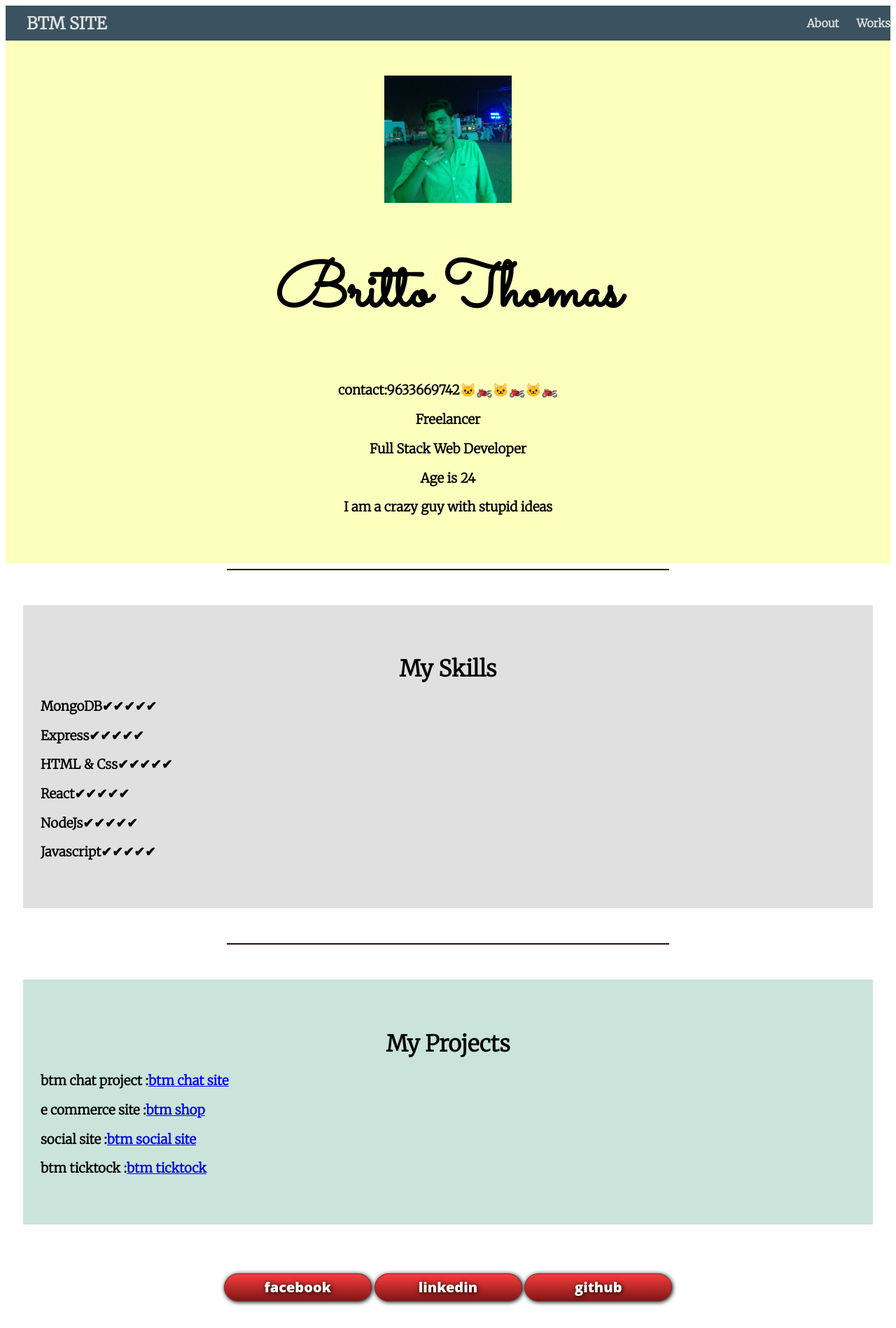
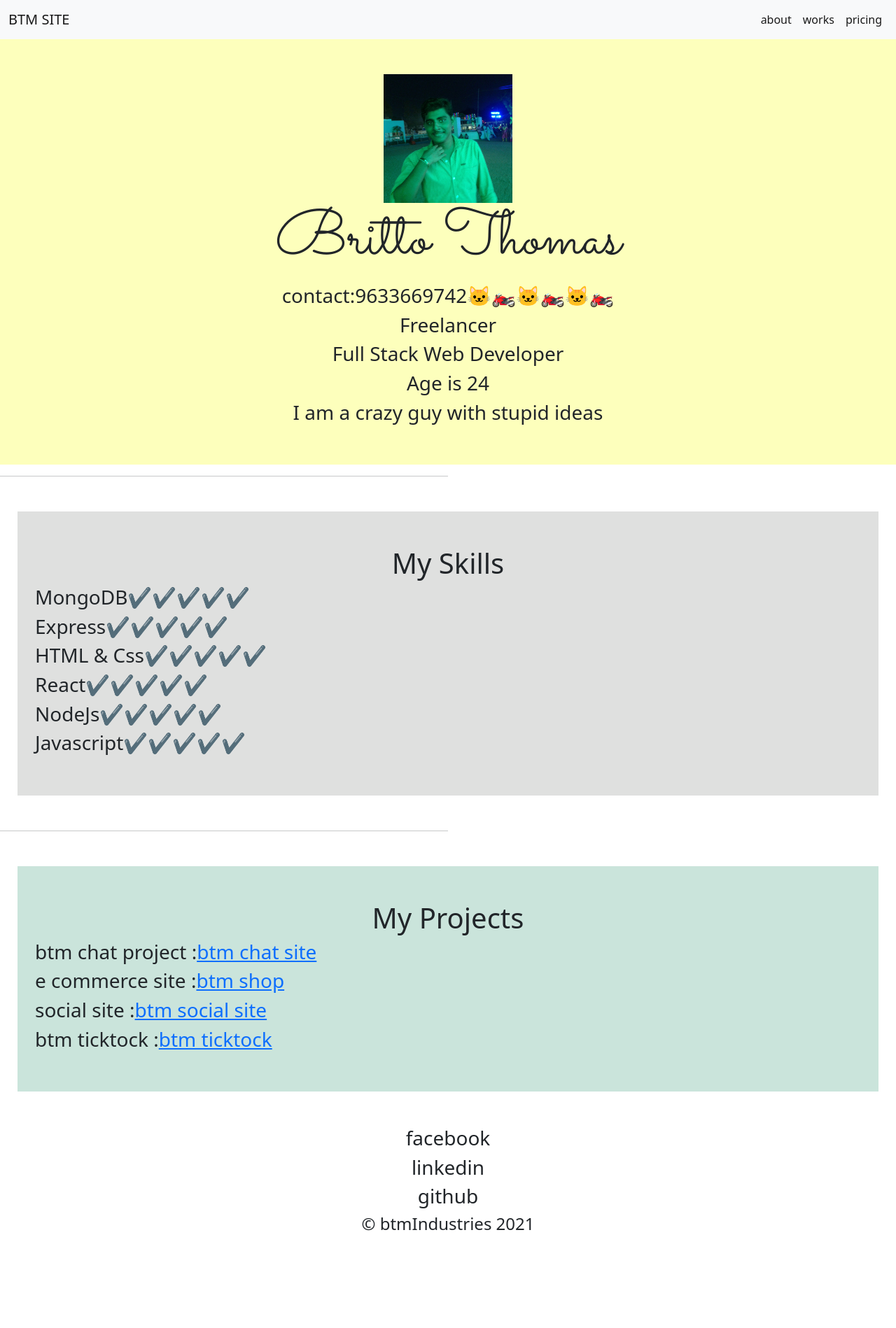
Before and after one commit to britto1996/myStaticPersonalWebSite, a plain HTML site: page myPersonalWebSite/index.html in a window 1280 px wide. Shown: the top 1898 px of the page at 70% size. After the commit the page ends 1772 px from the top, so only its background shows below. Drawn offline with nearby package versions, Linux system fonts and the light colour scheme.

Commit message:
no message

```diff
--- a/myPersonalWebSite/css/style.css
+++ b/myPersonalWebSite/css/style.css
@@ -105,47 +105,6 @@ hr {
 
 }
 
-.media {
-    background: #F63D3D;
-    background-image: -webkit-linear-gradient(top, #F63D3D, #811616);
-    background-image: -moz-linear-gradient(top, #F63D3D, #811616);
-    background-image: -ms-linear-gradient(top, #F63D3D, #811616);
-    background-image: -o-linear-gradient(top, #F63D3D, #811616);
-    background-image: linear-gradient(to bottom, #F63D3D, #811616);
-    -webkit-border-radius: 20px;
-    -moz-border-radius: 20px;
-    border-radius: 20px;
-    height: 14px;
-    line-height: 14px;
-    color: #FFFFFF;
-    font-family: Open Sans;
-    width: 185px;
-    font-size: 20px;
-    font-weight: 900;
-    padding: 12px;
-    box-shadow: 1px 1px 6px 0px #000000;
-    -webkit-box-shadow: 1px 1px 6px 0px #000000;
-    -moz-box-shadow: 1px 1px 6px 0px #000000;
-    text-shadow: 1px 1px 6px #000000;
-    border: solid #762C2C 1px;
-    text-decoration: none;
-    display: inline-block;
-    cursor: pointer;
-}
-
-.media:hover {
-    border: solid #ED3333 1px;
-    background: #811616;
-    background-image: -webkit-linear-gradient(top, #811616, #F63D3D);
-    background-image: -moz-linear-gradient(top, #811616, #F63D3D);
-    background-image: -ms-linear-gradient(top, #811616, #F63D3D);
-    background-image: -o-linear-gradient(top, #811616, #F63D3D);
-    background-image: linear-gradient(to bottom, #811616, #F63D3D);
-    -webkit-border-radius: 20px;
-    -moz-border-radius: 20px;
-    border-radius: 20px;
-    text-decoration: none;
-}
 
 
 
--- a/myPersonalWebSite/index.html
+++ b/myPersonalWebSite/index.html
@@ -12,14 +12,47 @@
       href="https://fonts.googleapis.com/css2?family=Merriweather:wght@300&family=Montserrat:wght@100&family=Sacramento&display=swap"
       rel="stylesheet"
     />
+    <link
+      href="https://cdn.jsdelivr.net/npm/bootstrap@5.0.0-beta1/dist/css/bootstrap.min.css"
+      rel="stylesheet"
+      integrity="sha384-giJF6kkoqNQ00vy+HMDP7azOuL0xtbfIcaT9wjKHr8RbDVddVHyTfAAsrekwKmP1"
+      crossorigin="anonymous"
+    />
     <link rel="icon" href="favicon.ico" />
   </head>
   <body>
-    <div class="header-bar">
-      <h2 class="logo">BTM SITE</h2>
-      <h4 class="about">About</h4>
-      <h4 class="works">Works</h4>
-    </div>
+    <nav class="navbar navbar-expand-lg navbar-light bg-light">
+      <div class="container-fluid">
+        <button
+          class="navbar-toggler"
+          type="button"
+          data-bs-toggle="collapse"
+          data-bs-target="#navbarSupportedContent"
+          aria-controls="navbarSupportedContent"
+          aria-expanded="false"
+          aria-label="Toggle navigation"
+        >
+          <span class="navbar-toggler-icon"></span>
+        </button>
+        <a class="navbar-brand" href="#">BTM SITE</a>
+        <div class="navbar-collapse collapse" id="navbarSupportedContent">
+          <ul class="navbar-nav ms-auto">
+            <li class="nav-item">
+              <a class="nav-link active" aria-current="page" href="#">about</a>
+            </li>
+            <li class="nav-item">
+              <a class="nav-link active" aria-current="page" href="#">works</a>
+            </li>
+            <li class="nav-item">
+              <a class="nav-link active" aria-current="page" href="#"
+                >pricing</a
+              >
+            </li>
+          </ul>
+        </div>
+      </div>
+    </nav>
+
     <div class="profile-header">
       <img class="profile" src="images/btm1 (2).jpg" />
       <h1 class="myTitle">Britto Thomas</h1>
@@ -61,6 +94,10 @@
     <div class="footer">
       <h4>&copy; btmIndustries 2021</h4>
     </div>
-    <script src="" async defer></script>
+    <script
+      src="https://cdn.jsdelivr.net/npm/bootstrap@5.0.0-beta1/dist/js/bootstrap.bundle.min.js"
+      integrity="sha384-ygbV9kiqUc6oa4msXn9868pTtWMgiQaeYH7/t7LECLbyPA2x65Kgf80OJFdroafW"
+      crossorigin="anonymous"
+    ></script>
   </body>
 </html>
```
